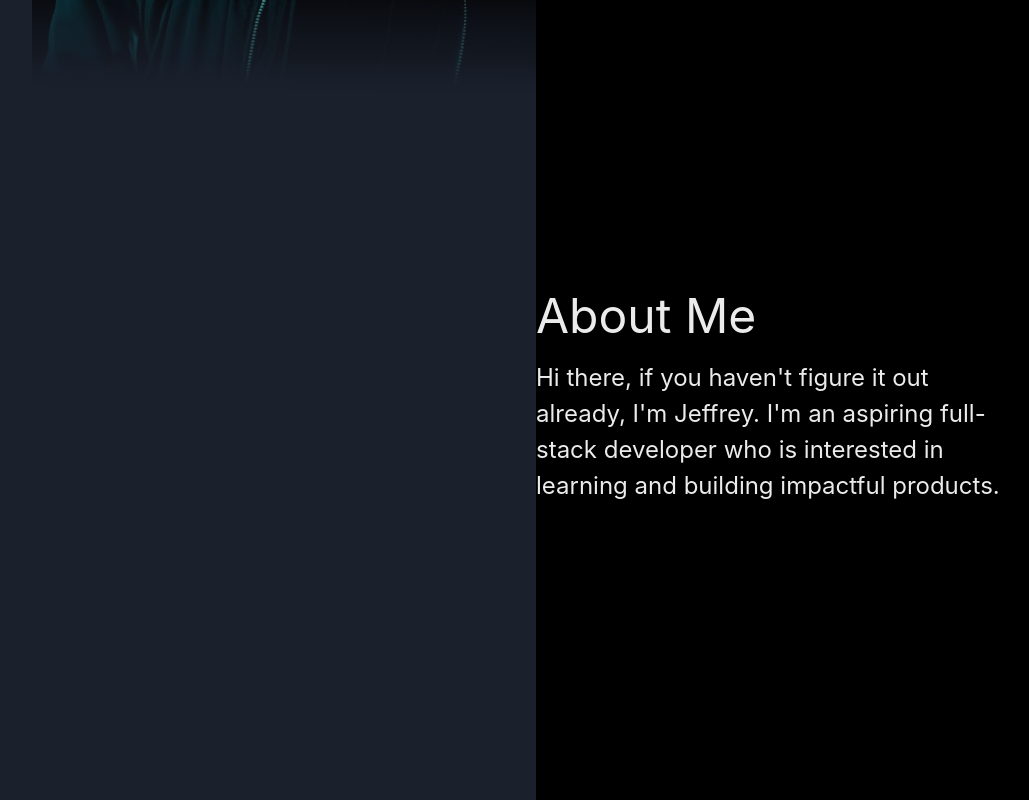
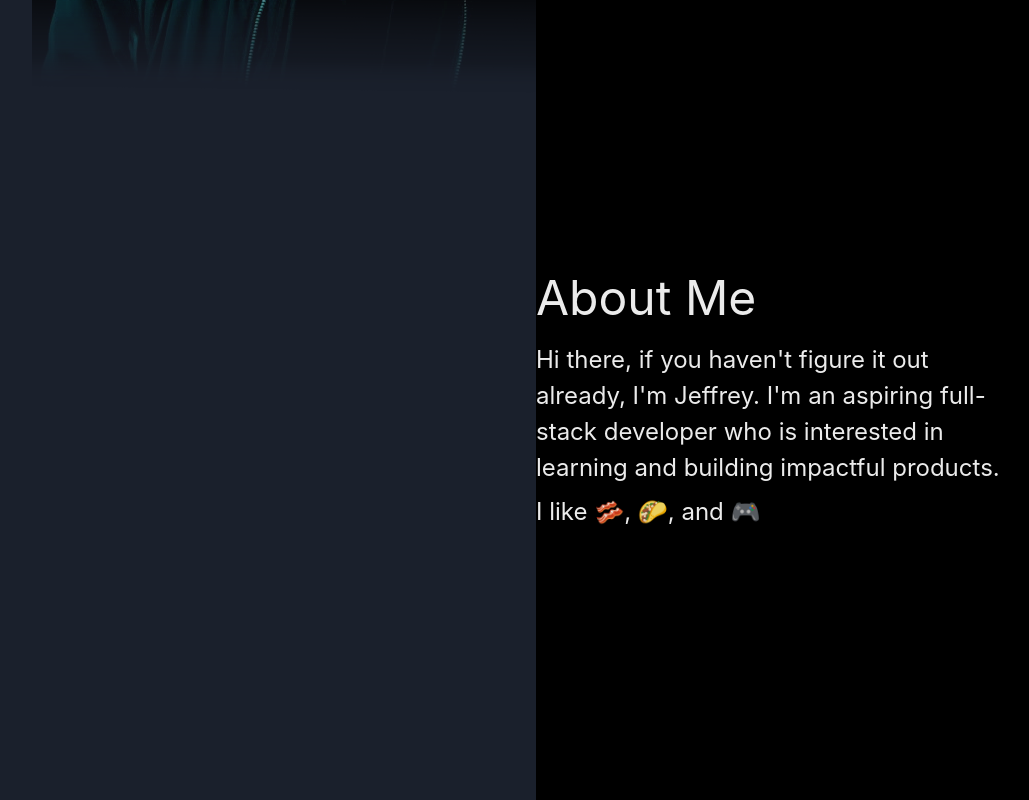
Before and after one commit to liu-jeffrey/personal-site-v3, a React (Create React App) app: page / in a window 1280 px wide. Shown: the part 800-1600 px from the top of the page, without its empty margins (104-1133 px from the left). Built offline with nearby package versions, Linux system fonts and the light colour scheme.

Commit message:
Add 🎮 and stuff to About Me

```diff
--- a/src/pages/About.tsx
+++ b/src/pages/About.tsx
@@ -1,4 +1,6 @@
 import { Text, Stack } from "@chakra-ui/react";
+
+import Emoji from "../components/Emoji";
 
 const About = () => {
   return (
@@ -9,7 +11,11 @@ const About = () => {
         aspiring full-stack developer who is interested in learning and building
         impactful products.
       </Text>
-      <Text fontSize="2xl"></Text>
+      <Text fontSize="2xl">
+        I like <Emoji label={"Bacon"} symbol={"🥓"} />,{" "}
+        <Emoji label={"Tacos"} symbol={"🌮"} />, and{" "}
+        <Emoji label={"Video Games"} symbol={"🎮"} />
+      </Text>
       <Text fontSize="2xl"></Text>
     </Stack>
   );
```
